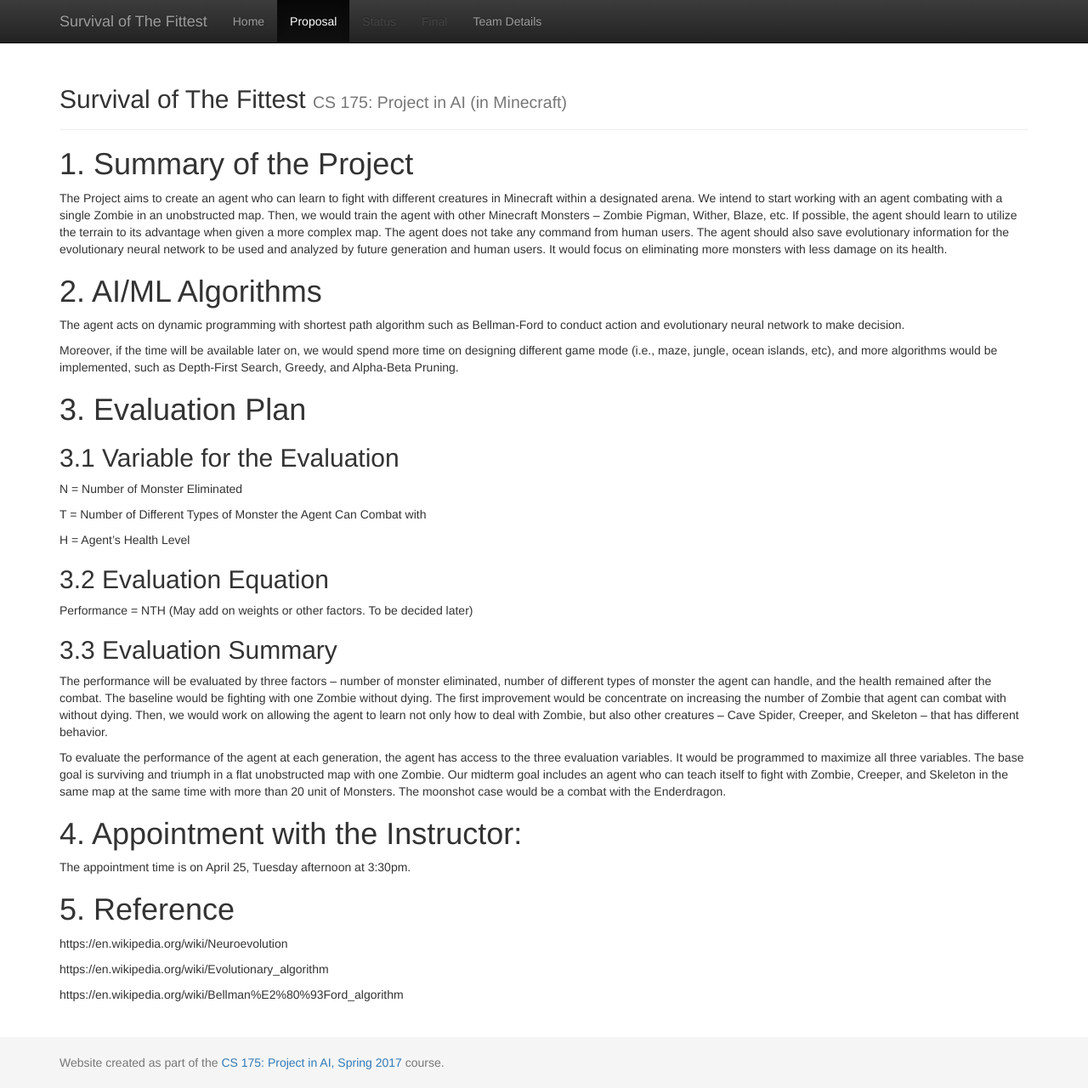
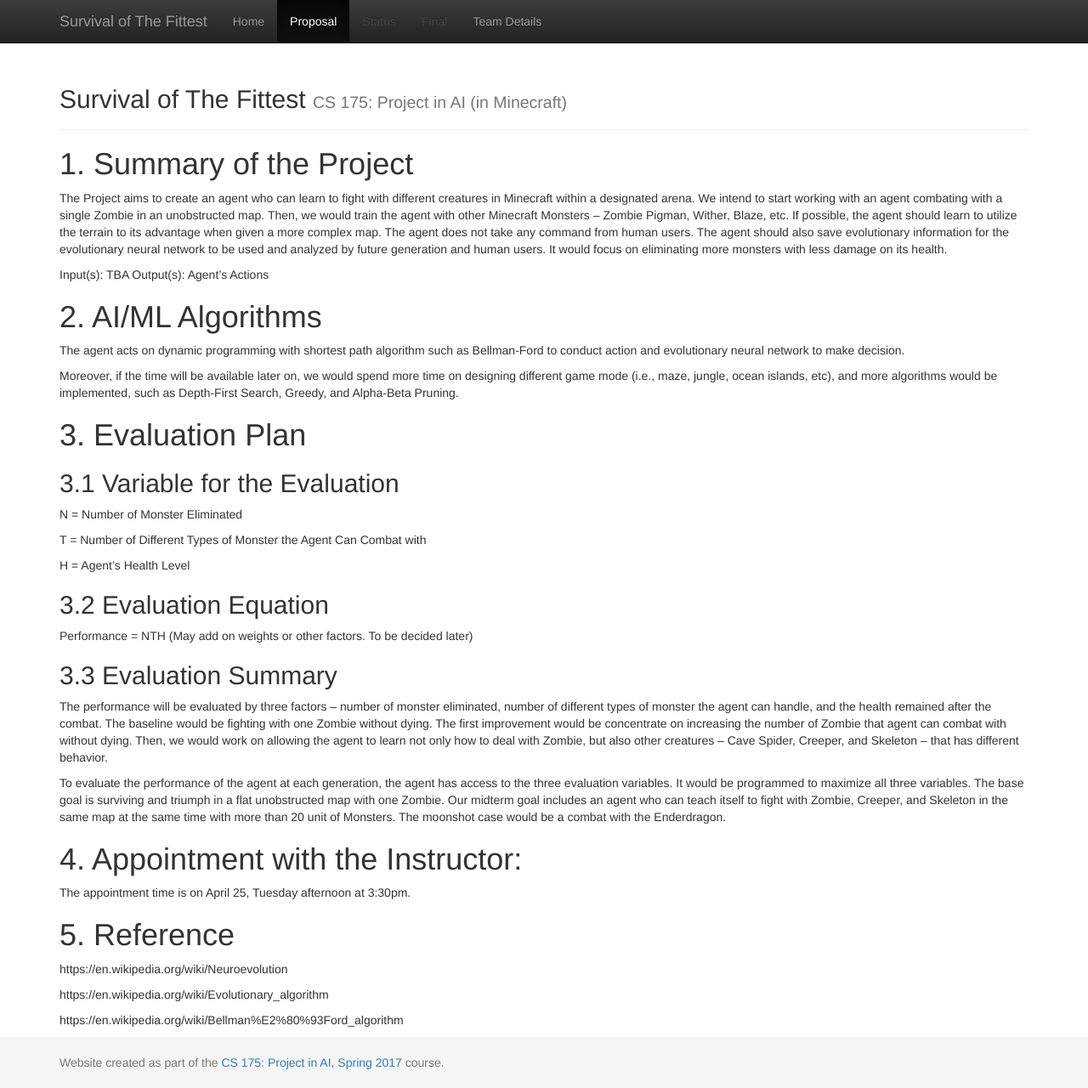
Before and after one commit to mingh2/SurvivalOfTheFittest, a Jekyll site: the page built from docs/proposal.md, in a window 1280 px wide and 1280 px high. Shown: the whole window at 85% size. Built offline with Jekyll 4.4.1, drawn with Linux system fonts in a browser that asks for light colours.

Commit message:
Added Notes of Inputs and Outputs in proposal.md

```diff
--- a/docs/proposal.md
+++ b/docs/proposal.md
@@ -7,6 +7,8 @@
 
 The Project aims to create an agent who can learn to fight with different creatures in Minecraft within a designated arena. We intend to start working with an agent combating with a single Zombie in an unobstructed map. Then, we would train the agent with other Minecraft Monsters – Zombie Pigman, Wither, Blaze, etc. If possible, the agent should learn to utilize the terrain to its advantage when given a more complex map. The agent does not take any command from human users. The agent should also save evolutionary information for the evolutionary neural network to be used and analyzed by future generation and human users. It would focus on eliminating more monsters with less damage on its health.
 
+Input(s): TBA
+Output(s): Agent's Actions
 
 # 2. AI/ML Algorithms
 
```
